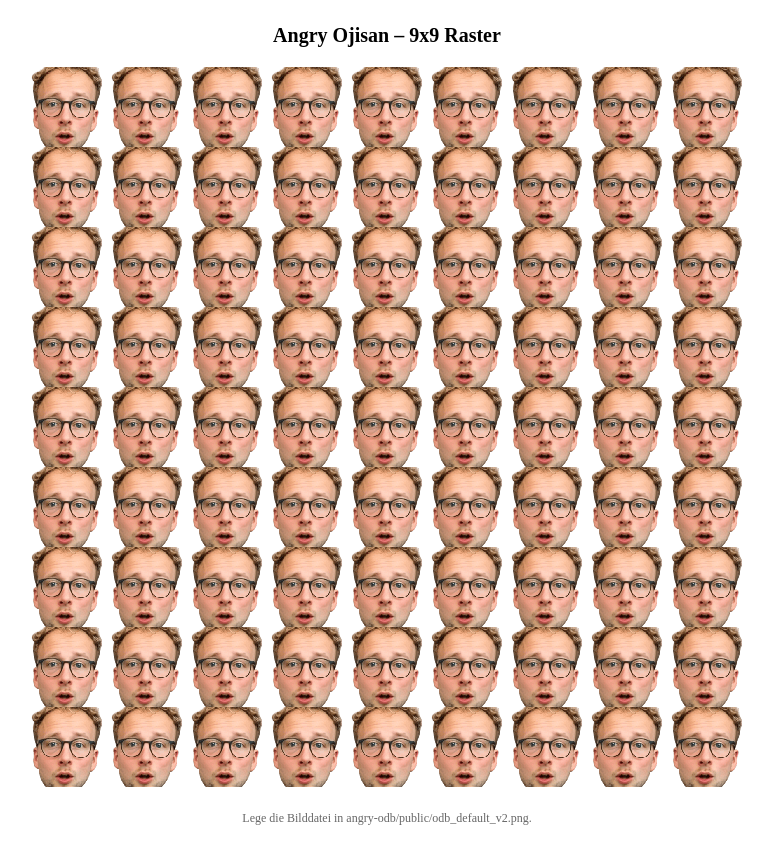
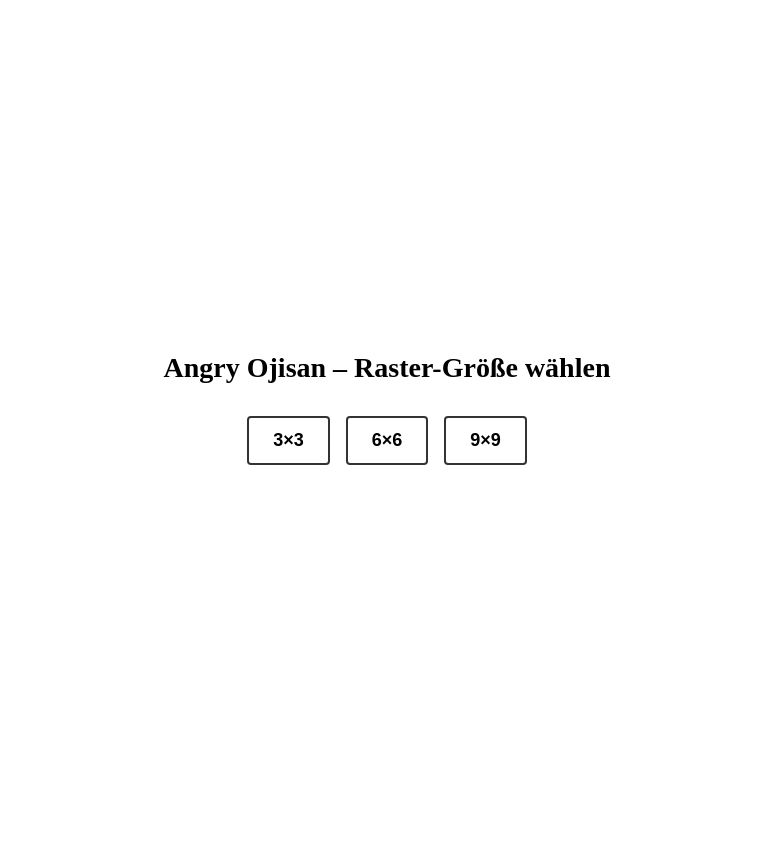
Before and after one commit to shuralw/angry-odb, an Angular app: page / in a window 1280 px wide. Shown: the whole page, without its empty margins (253-1026 px from the left). After the commit the page ends 816 px from the top, so only its background shows below. Built offline with nearby package versions, Linux system fonts and the light colour scheme.

Commit message:
pre lobby

```diff
--- a/src/app/app.html
+++ b/src/app/app.html
@@ -1,13 +1,24 @@
 <main class="main">
+  @if (!isGameStarted()) {
+    <div class="selector">
+      <h1>Angry Ojisan – Raster-Größe wählen</h1>
+      <div class="options">
+        <button (click)="startGame(3)" class="size-btn">3×3</button>
+        <button (click)="startGame(6)" class="size-btn">6×6</button>
+        <button (click)="startGame(9)" class="size-btn">9×9</button>
+      </div>
+    </div>
+  } @else {
+
     <div class="overlay" [class.show]="overlayShown()">
       <img [src]="angryImageSrc" alt="Ojisan Overlay" />
     </div>
 
-  <h1>Angry Ojisan – 9x9 Raster</h1>
+    <h1>Angry Ojisan</h1>
 
-  <div class="board">
-    @for (r of rows; track $index; let rIndex = $index) {
-      @for (c of cols; track $index; let cIndex = $index) {
+    <div class="board" [style.--grid-size]="cols().length">
+      @for (r of rows(); track $index; let rIndex = $index) {
+        @for (c of cols(); track $index; let cIndex = $index) {
           <div
             class="cell"
             [class.special]="isSpecial(rIndex, cIndex)"
@@ -20,5 +31,5 @@
       }
     </div>
 
-  <p class="hint">Lege die Bilddatei in angry-odb/public/odb_default_v2.png.</p>
-</main>
+    <p class="hint">Lege die Bilddatei in angry-odb/public/odb_default.png.</p>
+  }
--- a/src/app/app.scss
+++ b/src/app/app.scss
@@ -7,6 +7,38 @@
 	gap: 12px;
 	padding: 16px;
 	box-sizing: border-box;
+}
+
+.selector {
+	text-align: center;
+}
+
+.selector h1 {
+	font-size: 28px;
+	margin-bottom: 32px;
+}
+
+.options {
+	display: flex;
+	gap: 16px;
+	justify-content: center;
+	flex-wrap: wrap;
+}
+
+.size-btn {
+	padding: 12px 24px;
+	font-size: 18px;
+	font-weight: 600;
+	border: 2px solid #333;
+	background: #fff;
+	cursor: pointer;
+	border-radius: 4px;
+	transition: all 0.2s ease;
+}
+
+.size-btn:hover {
+	background: #333;
+	color: #fff;
 }
 
 .overlay {
@@ -43,7 +75,8 @@ h1 {
 
 .board {
 	display: grid;
-	grid-template-columns: repeat(9, 80px);
+	--grid-size: 9; /* default, wird via inline style überschrieben */
+	grid-template-columns: repeat(var(--grid-size), 80px);
 	grid-auto-rows: 80px;
 	gap: 0;
 }
--- a/src/app/app.ts
+++ b/src/app/app.ts
@@ -7,19 +7,35 @@ import { Component, signal } from '@angular/core';
   styleUrl: './app.scss'
 })
 export class App {
-  protected readonly gridSize = 9;
-  protected readonly rows = Array.from({ length: this.gridSize });
-  protected readonly cols = Array.from({ length: this.gridSize });
   protected readonly imageSrc = '/odb_default.png';
   protected readonly angryImageSrc = '/odb_angry.png';
 
+  private readonly selectedGridSize = signal<number | null>(null);
+  private readonly gridSize = signal(0);
+  protected readonly rows = signal<number[]>([]);
+  protected readonly cols = signal<number[]>([]);
   private readonly overlayVisible = signal(false);
 
-  private readonly specialIndex = Math.floor(Math.random() * this.gridSize * this.gridSize);
-  protected readonly specialCoord = {
-    row: Math.floor(this.specialIndex / this.gridSize),
-    col: this.specialIndex % this.gridSize
-  };
+  protected readonly specialCoord = signal<{ row: number; col: number } | null>(null);
+
+  protected startGame(size: number): void {
+    this.selectedGridSize.set(size);
+    this.gridSize.set(size);
+    this.rows.set(Array.from({ length: size }));
+    this.cols.set(Array.from({ length: size }));
+
+    const specialIndex = Math.floor(Math.random() * size * size);
+    const coord = {
+      row: Math.floor(specialIndex / size),
+      col: specialIndex % size
+    };
+    this.specialCoord.set(coord);
+    console.log(`Special tile at row ${coord.row}, col ${coord.col}`);
+  }
+
+  protected isGameStarted(): boolean {
+    return this.selectedGridSize() !== null;
+  }
 
   private readonly revealed = signal<Set<string>>(new Set());
 
@@ -36,7 +52,8 @@ export class App {
   }
 
   protected isSpecial(row: number, col: number): boolean {
-    return row === this.specialCoord.row && col === this.specialCoord.col;
+    const coord = this.specialCoord();
+    return coord !== null && row === coord.row && col === coord.col;
   }
 
   protected isRevealed(row: number, col: number): boolean {
@@ -47,7 +64,5 @@ export class App {
     return this.overlayVisible();
   }
 
-  public constructor() {
-    console.log(`Special tile at row ${this.specialCoord.row}, col ${this.specialCoord.col}`);
-  }
+
 }
```
Lines whose indentation alone changed are shown as unchanged.
